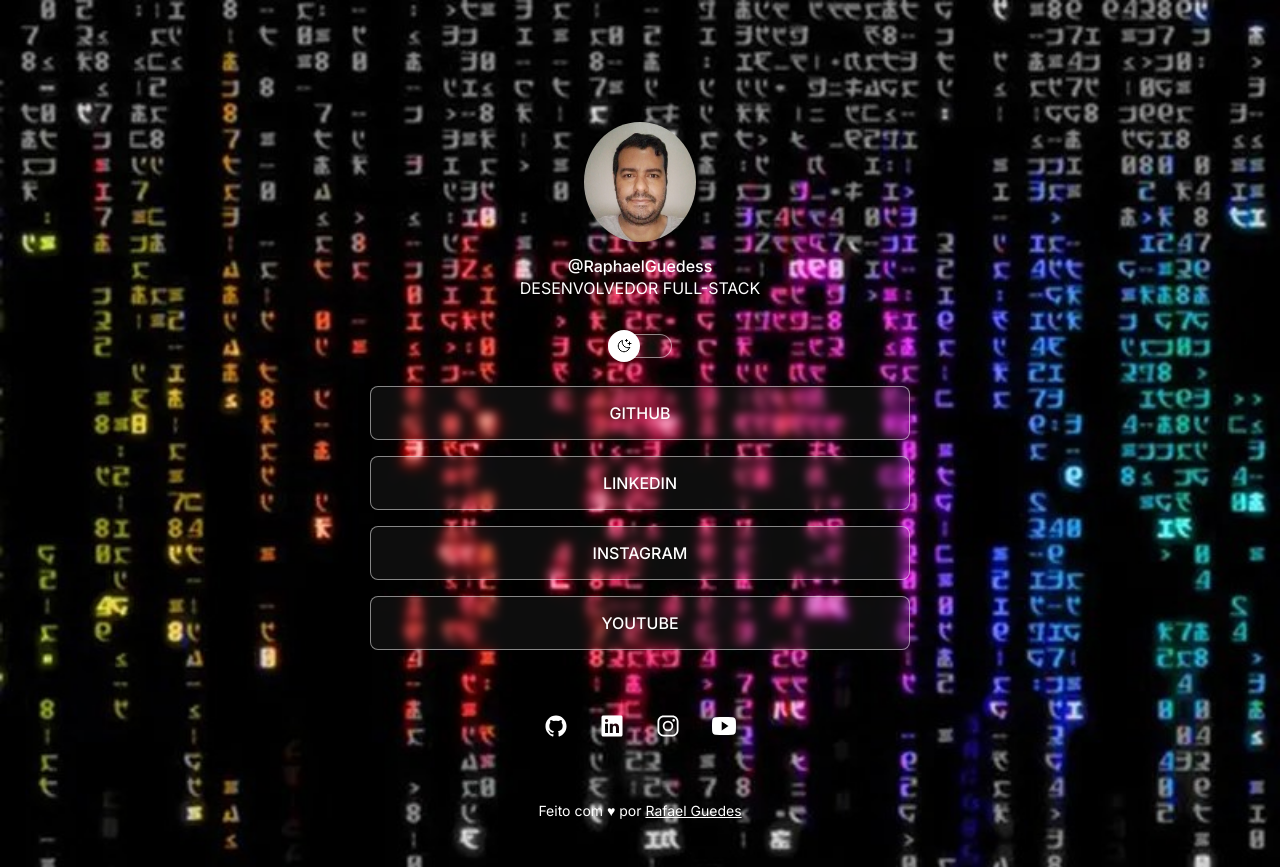
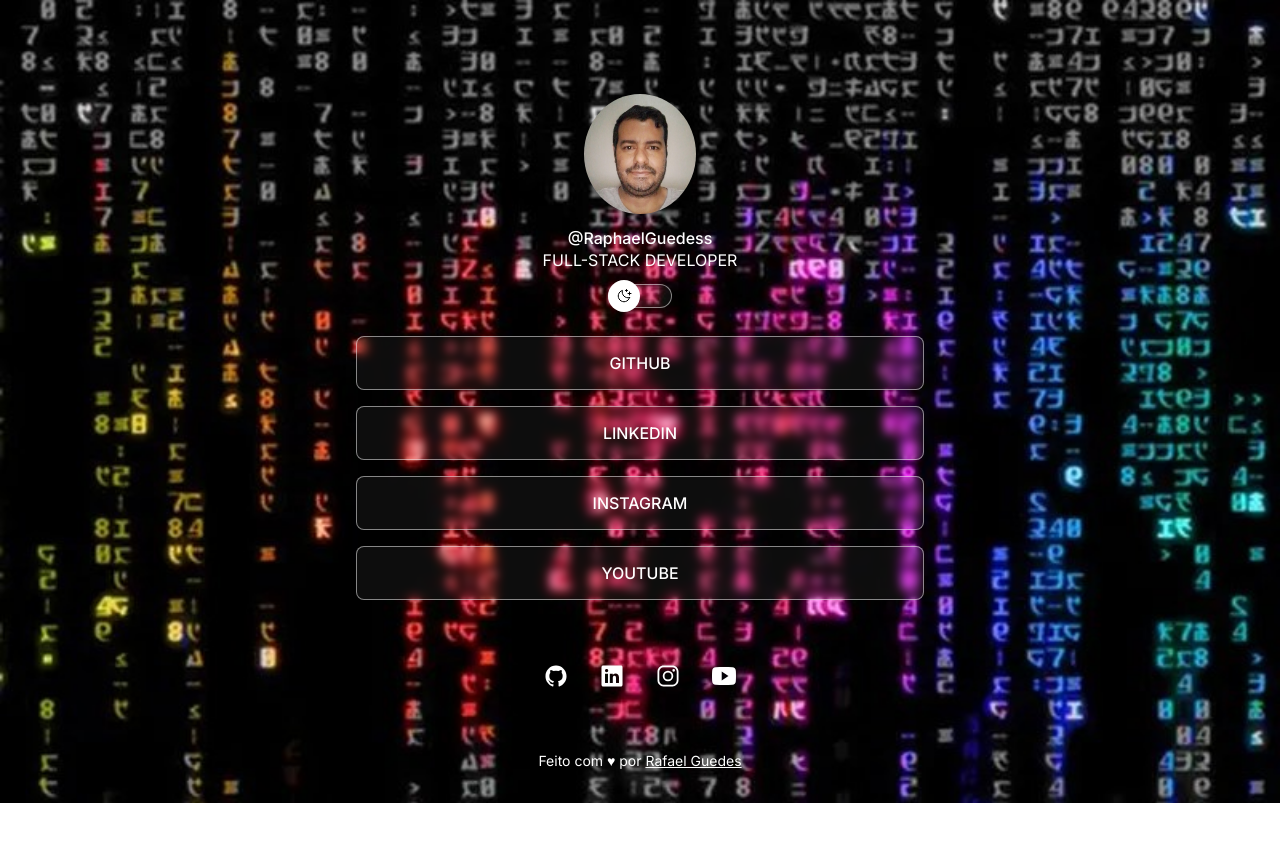
Before and after one commit to RafaelGuedesss/Projeto-Start, a plain HTML site: page index.html in a window 1280 px wide. After the commit the page ends 803 px from the top, so only its background shows below. Drawn offline with nearby package versions, Linux system fonts and the light colour scheme.

Commit message:
add profile e container padding 10px

```diff
--- a/index.html
+++ b/index.html
@@ -20,8 +20,7 @@
             src="/assets/avatar-dia.jpg"alt="foto de Rafael Guedes sorrindo, de camisa cinza e barba."
         />
           <p>@RaphaelGuedess</p>
-            DESENVOLVEDOR FULL-STACK
-          </p>
+            FULL-STACK DEVELOPER
     </div>
 
            <div id="switch" onclick="toggleMode()">
--- a/style.css
+++ b/style.css
@@ -8,7 +8,7 @@
     --stroke-color: rgba(255, 255, 255, 0.5);
     --surface-color: rgba(255, 255, 255, 0.05);
     --text-color: white;
-    --bg-url: url(./assets/matrix-noite.jpg);
+    --bg-url: url(./assets/matrix-noite2.jpg);
     --surface-color-hover: rgba (0, 0, 0, 0.02);
     --highlight-color: rgba(255, 255, 255, 0.2);
     --switch-bg-url: url(./assets/moon-stars.svg);
@@ -55,7 +55,7 @@
   width: 100%;
   max-width: 588px;
   margin: 56px auto 0px;
-  padding: 24px;
+  padding: 10px;
 
 }
 
@@ -63,7 +63,7 @@
 
 #profile {
 text-align: center;
-padding: 24px;
+padding: 10px;
 
   }
 
@@ -86,7 +86,6 @@
   #switch {
     position: relative;
     width: 64px;
-
     margin: 4px auto;
   }
 
```
Also changed, not shown: assets/matrix-noite2.jpg (added).
